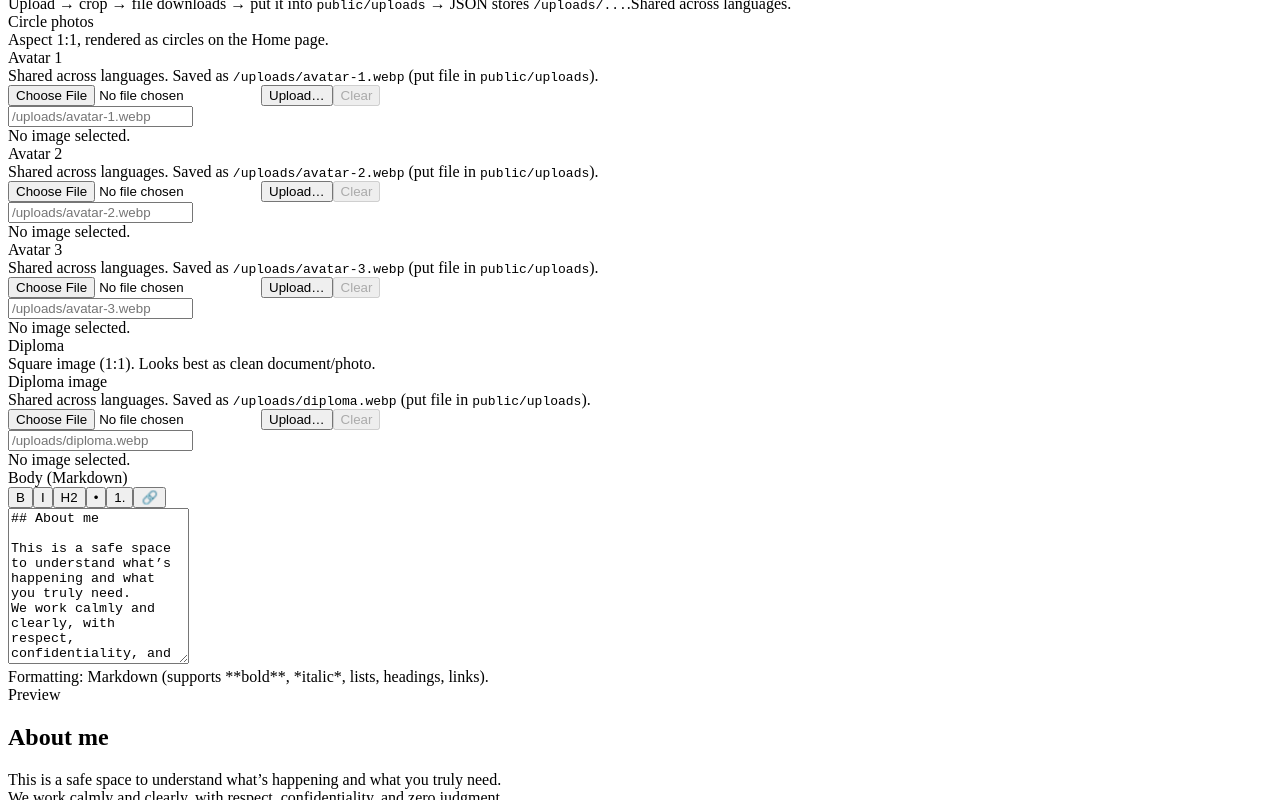
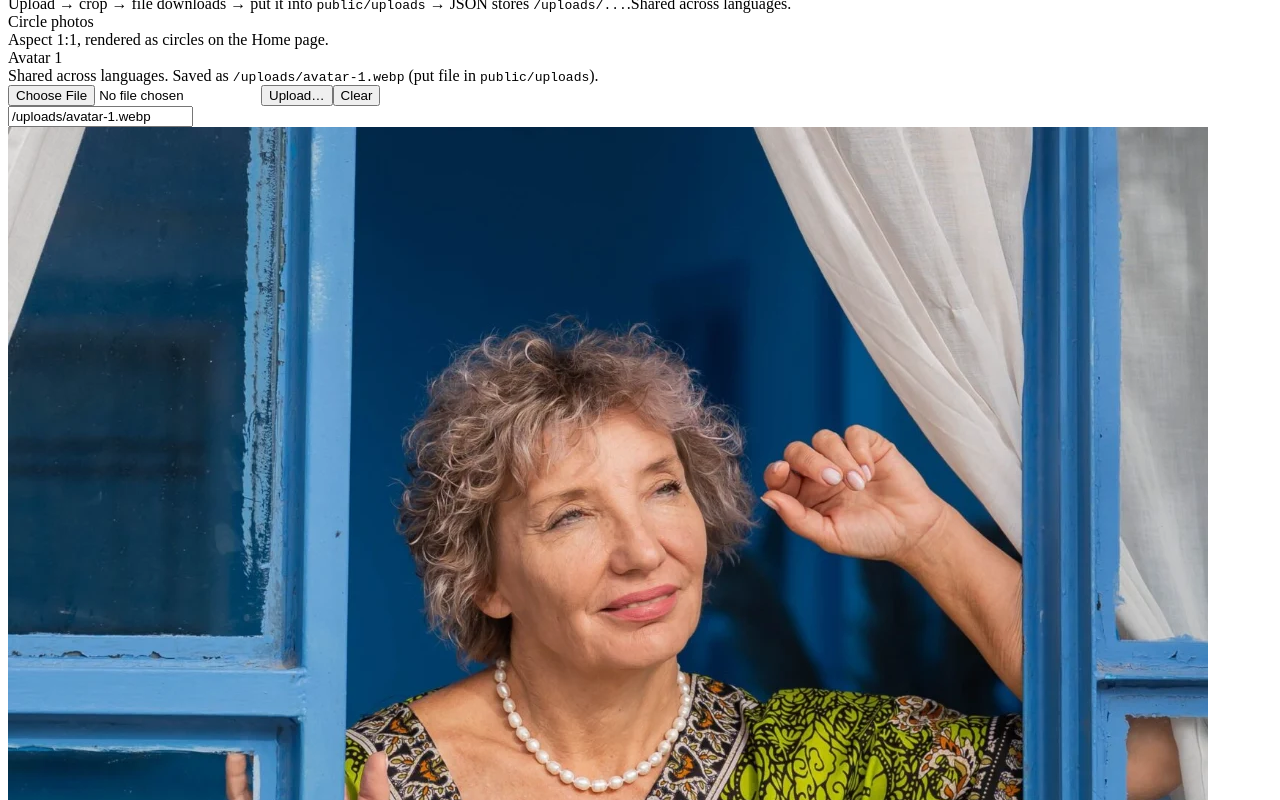
Before and after one commit to olithin/BacktoYou, a React (Vite) app: page /1/admin in a window 1280 px wide. Shown: the part 1640-2440 px from the top of the page. Built offline with nearby package versions, Linux system fonts and the light colour scheme; the HTML template or start-up script is replaced by a standard one.

Commit message:
block about

```diff
--- a/src/pages/AdminPage.tsx
+++ b/src/pages/AdminPage.tsx
@@ -438,6 +438,21 @@
             .catch((e) => setErr(String(e?.message ? e.message : e)));
     }, [locale]);
 
+    // ========= Multi-locale helpers =========
+
+    const SUPPORTED_LOCALES: Locale[] = ["en", "ru", "el"];
+
+    function ensureLocale(b: ContentBundle, l: Locale): ContentModel {
+        // FE: Some locales might not exist yet in the bundle (common). Create them from default.
+        const existing = b.content[l];
+        if (existing) return existing;
+
+        const base = b.content[b.defaultLocale];
+        const clone = JSON.parse(JSON.stringify(base)) as ContentModel;
+        b.content[l] = clone;
+        return clone;
+    }
+
     // ========= Patch helpers =========
 
     function patchSite(patch: Partial<ContentModel["site"]>) {
@@ -461,23 +476,21 @@
         });
     }
 
-    // FE: Shared image patcher (apply to all locales so user doesn't upload 3x).
+    // FE: Shared image patcher (apply to all locales, even if locale branch didn't exist yet).
     function patchHeroImageAllLocales(imageUrl: string) {
         mutateBundle((b) => {
-            const locales = Object.keys(b.content) as Locale[];
-            for (const l of locales) {
-                const m = b.content[l];
+            for (const l of SUPPORTED_LOCALES) {
+                const m = ensureLocale(b, l);
                 b.content[l] = { ...m, blocks: { ...m.blocks, hero: { ...m.blocks.hero, imageUrl } } };
             }
         });
     }
 
-    // FE: Shared about media patcher (apply to all locales so photos are global).
+    // FE: Shared about media patcher (apply to all locales, even if locale branch didn't exist yet).
     function patchAboutMediaAllLocales(patch: Partial<NonNullable<ContentModel["blocks"]["about"]["media"]>>) {
         mutateBundle((b) => {
-            const locales = Object.keys(b.content) as Locale[];
-            for (const l of locales) {
-                const m = b.content[l];
+            for (const l of SUPPORTED_LOCALES) {
+                const m = ensureLocale(b, l);
                 const current = m.blocks.about.media ?? {};
                 const nextMedia = { ...current, ...patch };
                 b.content[l] = { ...m, blocks: { ...m.blocks, about: { ...m.blocks.about, media: nextMedia } } };
```
Also changed, not shown: public/content.json.
